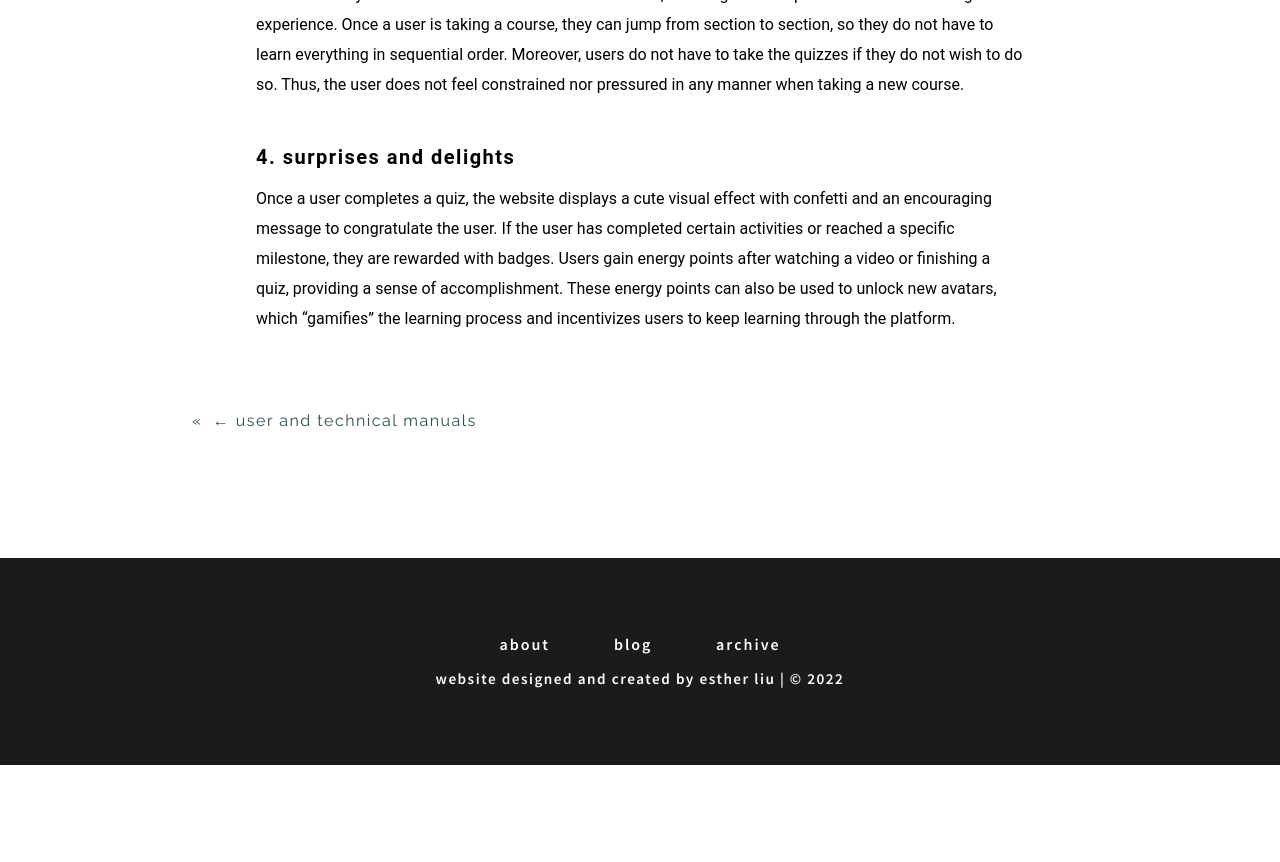
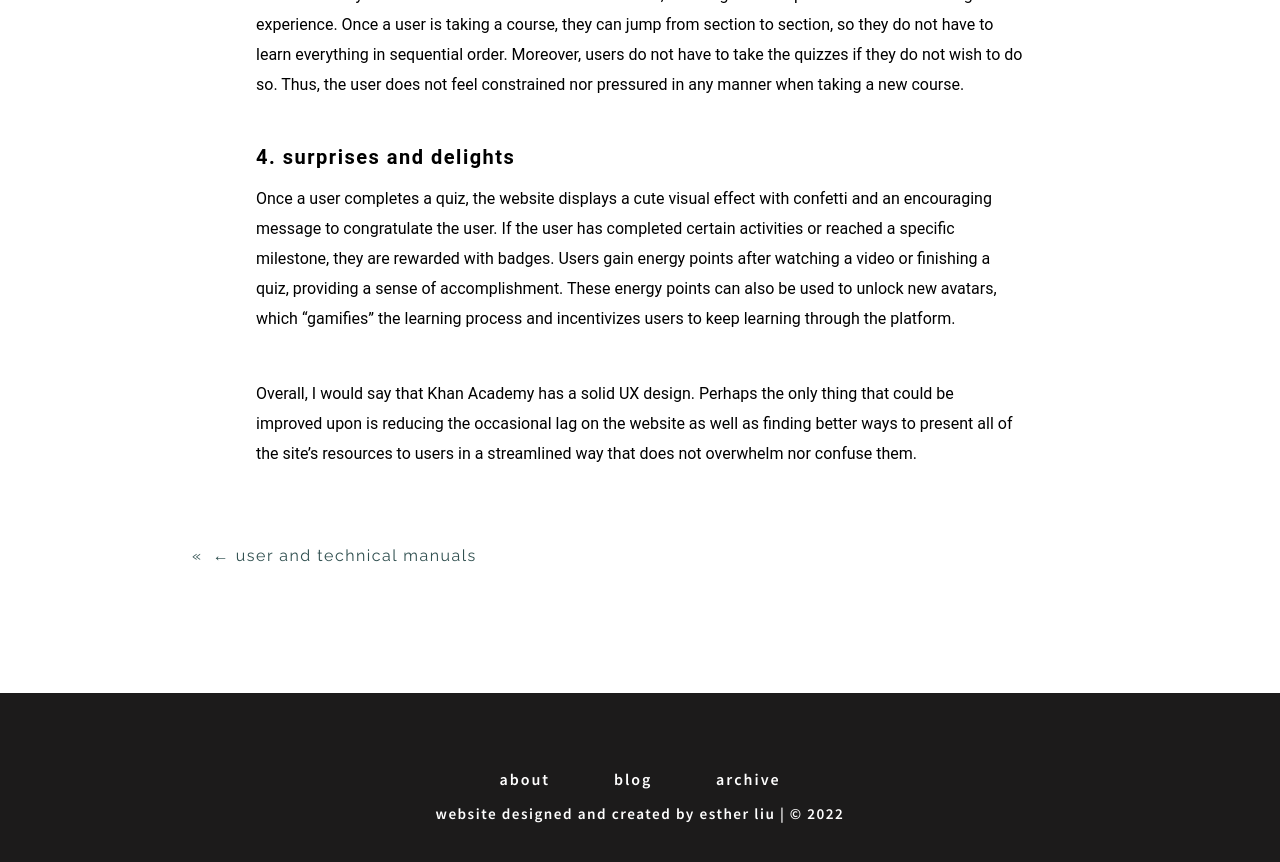
Before and after one commit to esthermliu/esthermliu.github.io, a Jekyll site: the page built from _posts/2022-11-09-khan-academy-ux-design.markdown, in a window 1280 px wide and 900 px high, scrolled down 1966 px. Shown: the top 862 px of the window. Built offline with Jekyll 4.4.1, drawn with Linux system fonts in a browser that asks for light colours; nearby versions of some CDN libraries; before the commit the page ends 2731 px from its top, so only the background shows below that.

Commit message:
updated blog post 3

```diff
--- a/_posts/2022-11-09-khan-academy-ux-design.markdown
+++ b/_posts/2022-11-09-khan-academy-ux-design.markdown
@@ -29,3 +29,7 @@
 
 <div class = "numbers"><b>4.	surprises and delights</b></div>
 Once a user completes a quiz, the website displays a cute visual effect with confetti and an encouraging message to congratulate the user. If the user has completed certain activities or reached a specific milestone, they are rewarded with badges. Users gain energy points after watching a video or finishing a quiz, providing a sense of accomplishment. These energy points can also be used to unlock new avatars, which “gamifies” the learning process and incentivizes users to keep learning through the platform.
+
+<div class = "extraSpace"></div>
+
+Overall, I would say that Khan Academy has a solid UX design. Perhaps the only thing that could be improved upon is reducing the occasional lag on the website as well as finding better ways to present all of the site's resources to users in a streamlined way that does not overwhelm nor confuse them.
```
